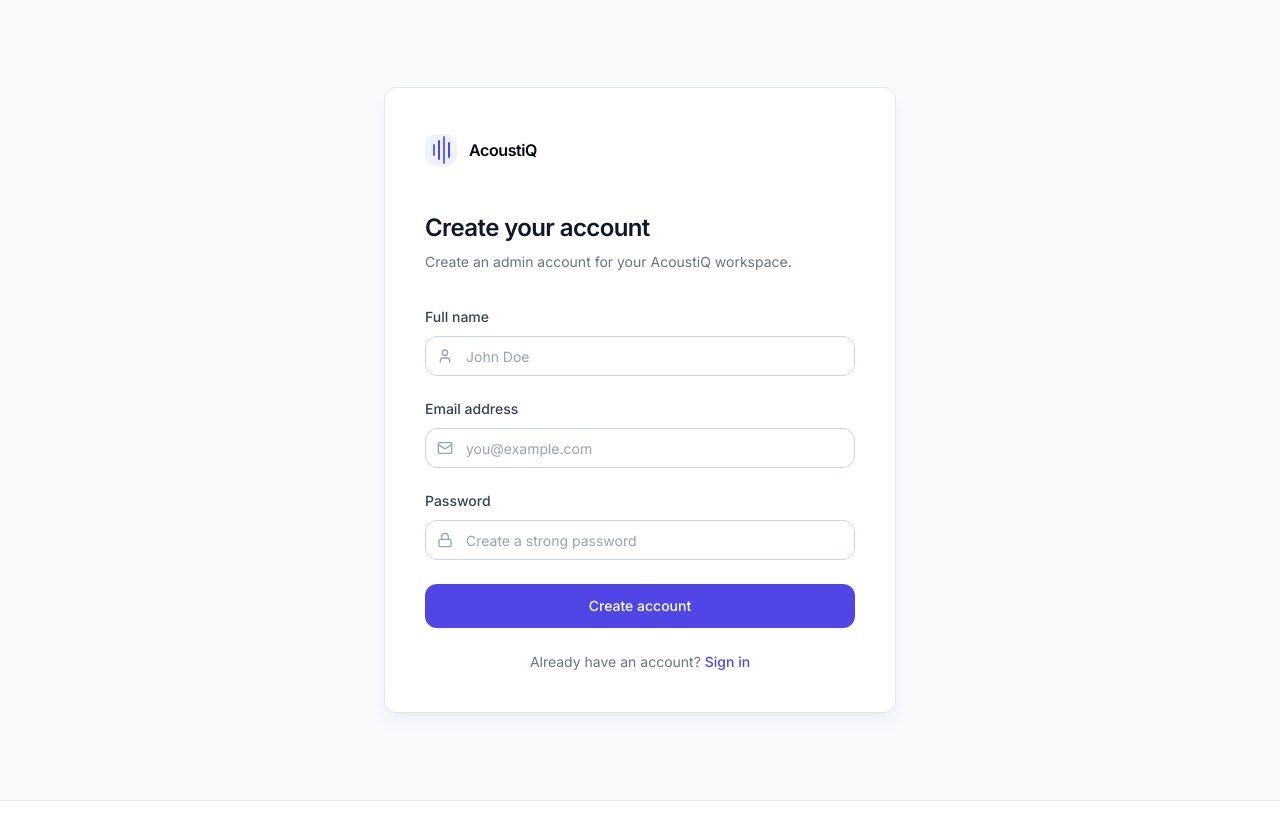
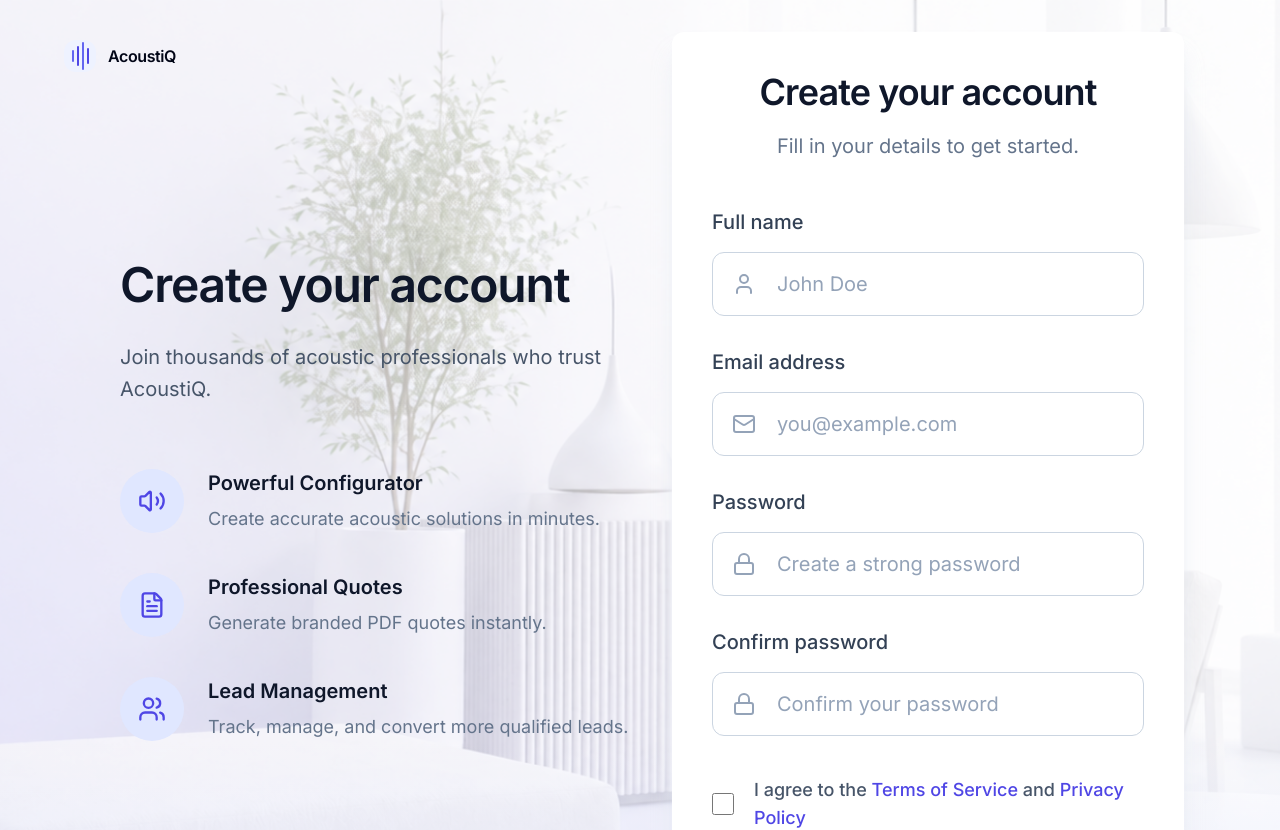
Before and after one commit to Xid03/AcoustiQ, a Next.js app: page /register in a window 1280 px wide. Shown: the top 830 px of the page. Built offline with nearby package versions, Linux system fonts and the light colour scheme; no server answers.

Commit message:
Design interface for create account

```diff
--- a/app/register/page.tsx
+++ b/app/register/page.tsx
@@ -1,9 +1,11 @@
 "use client";
 
 import Link from "next/link";
-import { Lock, Mail, User } from "lucide-react";
+import Image from "next/image";
+import { FileText, Lock, Mail, Users, User, Volume2 } from "lucide-react";
 import { useState } from "react";
 
+import registerBackground from "@/images/backgroundregister.png";
 import { BrandLogo } from "@/components/brand-logo";
 import { Button } from "@/components/ui/button";
 import { Input } from "@/components/ui/input";
@@ -20,6 +22,14 @@ export default function RegisterPage() {
     setSuccessMessage(null);
 
     const supabase = createSupabaseClient();
+    const password = String(formData.get("password") || "");
+    const confirmPassword = String(formData.get("confirmPassword") || "");
+
+    if (password !== confirmPassword) {
+      setErrorMessage("Passwords do not match.");
+      setIsSubmitting(false);
+      return;
+    }
 
     if (!supabase) {
       setErrorMessage("Supabase is not configured. Check .env.local.");
@@ -29,7 +39,7 @@ export default function RegisterPage() {
 
     const { error } = await supabase.auth.signUp({
       email: String(formData.get("email") || ""),
-      password: String(formData.get("password") || ""),
+      password,
       options: {
         data: {
           full_name: String(formData.get("fullName") || "")
@@ -48,56 +58,153 @@ export default function RegisterPage() {
   }
 
   return (
-    <div className="min-h-screen bg-slate-50 px-4 py-10">
-      <div className="mx-auto flex min-h-[calc(100vh-5rem)] max-w-5xl items-center justify-center">
+    <div className="relative min-h-screen overflow-hidden bg-white">
+      <Image
+        src={registerBackground}
+        alt=""
+        fill
+        priority
+        sizes="100vw"
+        className="object-cover object-center opacity-40"
+      />
+      <div className="absolute inset-0 bg-gradient-to-r from-slate-50/94 via-white/84 to-white/72" />
+      <div className="absolute inset-x-0 bottom-0 h-80 bg-gradient-to-t from-indigo-100/70 to-transparent" />
+
+      <div className="relative z-10 grid min-h-screen lg:grid-cols-[0.55fr_0.45fr]">
+        <section className="hidden px-16 py-10 lg:flex lg:flex-col">
+          <div className="relative z-10">
+            <BrandLogo className="min-h-0" />
+          </div>
+          <div className="relative z-10 flex flex-1 flex-col justify-center pb-24 pl-8 xl:pl-14">
+            <div className="max-w-2xl">
+              <h1 className="text-5xl font-semibold tracking-tight text-slate-900">
+                Create your account
+              </h1>
+              <p className="mt-8 text-xl leading-8 text-slate-600">
+                Join thousands of acoustic professionals who trust AcoustiQ.
+              </p>
+            </div>
+
+            <div className="mt-16 space-y-10">
+              {[
+                {
+                  icon: Volume2,
+                  title: "Powerful Configurator",
+                  description: "Create accurate acoustic solutions in minutes."
+                },
+                {
+                  icon: FileText,
+                  title: "Professional Quotes",
+                  description: "Generate branded PDF quotes instantly."
+                },
+                {
+                  icon: Users,
+                  title: "Lead Management",
+                  description: "Track, manage, and convert more qualified leads."
+                }
+              ].map((item) => {
+                const Icon = item.icon;
+
+                return (
+                  <div key={item.title} className="flex gap-6">
+                    <span className="flex h-16 w-16 shrink-0 items-center justify-center rounded-full bg-indigo-100 text-indigo-600">
+                      <Icon className="h-7 w-7" />
+                    </span>
+                    <div>
+                      <p className="text-xl font-semibold text-slate-900">{item.title}</p>
+                      <p className="mt-2 max-w-xl text-lg leading-7 text-slate-500">
+                        {item.description}
+                      </p>
+                    </div>
+                  </div>
+                );
+              })}
+            </div>
+          </div>
+        </section>
+
+        <section className="flex min-h-screen items-center justify-center p-8 lg:-translate-x-12 xl:-translate-x-16">
           <form
             action={handleSubmit}
-          className="w-full max-w-lg rounded-xl border border-slate-200 bg-white p-6 shadow-lg shadow-slate-200/60 sm:p-10"
+            className="w-full max-w-[620px] rounded-xl bg-white p-10 shadow-xl shadow-slate-200/70"
           >
-          <BrandLogo />
-          <h1 className="mt-10 text-2xl font-semibold tracking-tight text-slate-900">
+            <div className="text-center">
+              <h2 className="text-4xl font-semibold tracking-tight text-slate-900">
                 Create your account
-          </h1>
-          <p className="mt-2 text-sm text-slate-500">
-            Create an admin account for your AcoustiQ workspace.
+              </h2>
+              <p className="mt-5 text-xl text-slate-500">
+                Fill in your details to get started.
               </p>
+            </div>
 
-          <div className="mt-8 space-y-5">
+            <div className="mt-12 space-y-8">
             <label className="block">
-              <span className="text-sm font-medium text-slate-700">Full name</span>
-              <span className="relative mt-2 block">
-                <User className="pointer-events-none absolute left-3 top-1/2 h-4 w-4 -translate-y-1/2 text-slate-400" />
-                <Input name="fullName" required placeholder="John Doe" className="pl-10" />
+              <span className="text-xl font-medium text-slate-700">Full name</span>
+              <span className="relative mt-4 block">
+                <User className="pointer-events-none absolute left-5 top-1/2 h-6 w-6 -translate-y-1/2 text-slate-400" />
+                <Input name="fullName" required placeholder="John Doe" className="h-16 pl-16 text-xl" />
               </span>
             </label>
             <label className="block">
-              <span className="text-sm font-medium text-slate-700">Email address</span>
-              <span className="relative mt-2 block">
-                <Mail className="pointer-events-none absolute left-3 top-1/2 h-4 w-4 -translate-y-1/2 text-slate-400" />
+              <span className="text-xl font-medium text-slate-700">Email address</span>
+              <span className="relative mt-4 block">
+                <Mail className="pointer-events-none absolute left-5 top-1/2 h-6 w-6 -translate-y-1/2 text-slate-400" />
                 <Input
                   name="email"
                   type="email"
                   required
                   placeholder="you@example.com"
-                  className="pl-10"
+                  className="h-16 pl-16 text-xl"
                 />
               </span>
             </label>
             <label className="block">
-              <span className="text-sm font-medium text-slate-700">Password</span>
-              <span className="relative mt-2 block">
-                <Lock className="pointer-events-none absolute left-3 top-1/2 h-4 w-4 -translate-y-1/2 text-slate-400" />
+              <span className="text-xl font-medium text-slate-700">Password</span>
+              <span className="relative mt-4 block">
+                <Lock className="pointer-events-none absolute left-5 top-1/2 h-6 w-6 -translate-y-1/2 text-slate-400" />
                 <Input
                   name="password"
                   type="password"
                   required
                   minLength={8}
                   placeholder="Create a strong password"
-                  className="pl-10"
+                  className="h-16 pl-16 text-xl"
+                />
+              </span>
+            </label>
+            <label className="block">
+              <span className="text-xl font-medium text-slate-700">Confirm password</span>
+              <span className="relative mt-4 block">
+                <Lock className="pointer-events-none absolute left-5 top-1/2 h-6 w-6 -translate-y-1/2 text-slate-400" />
+                <Input
+                  name="confirmPassword"
+                  type="password"
+                  required
+                  minLength={8}
+                  placeholder="Confirm your password"
+                  className="h-16 pl-16 text-xl"
                 />
               </span>
             </label>
           </div>
+
+          <label className="mt-10 flex items-center gap-5 text-lg font-medium text-slate-600">
+            <input
+              type="checkbox"
+              required
+              className="h-6 w-6 rounded border-slate-300 text-indigo-600 focus:ring-indigo-500"
+            />
+            <span>
+              I agree to the{" "}
+              <Link href="#" className="text-indigo-600">
+                Terms of Service
+              </Link>{" "}
+              and{" "}
+              <Link href="#" className="text-indigo-600">
+                Privacy Policy
+              </Link>
+            </span>
+          </label>
 
           {errorMessage ? (
             <p className="mt-5 rounded-lg border border-red-200 bg-red-50 px-4 py-3 text-sm font-medium text-red-700">
@@ -110,17 +217,18 @@ export default function RegisterPage() {
             </p>
           ) : null}
 
-          <Button type="submit" className="mt-6 w-full" disabled={isSubmitting}>
+          <Button type="submit" className="mt-7 h-16 w-full text-xl" disabled={isSubmitting}>
             {isSubmitting ? "Creating account..." : "Create account"}
           </Button>
 
-          <p className="mt-6 text-center text-sm text-slate-500">
+          <p className="mt-9 text-center text-xl text-slate-500">
             Already have an account?{" "}
             <Link href="/login" className="font-medium text-indigo-600">
               Sign in
             </Link>
           </p>
           </form>
+        </section>
       </div>
     </div>
   );
--- a/components/site-footer.tsx
+++ b/components/site-footer.tsx
@@ -32,7 +32,9 @@ export function SiteFooter() {
   const isWorkspaceRoute =
     pathname.startsWith("/configure") ||
     pathname.startsWith("/quote") ||
-    pathname.startsWith("/admin");
+    pathname.startsWith("/admin") ||
+    pathname.startsWith("/login") ||
+    pathname.startsWith("/register");
 
   if (isWorkspaceRoute) {
     return null;
```
Also changed, not shown: images/backgroundregister.png (added). Lines whose indentation alone changed are shown as unchanged.
